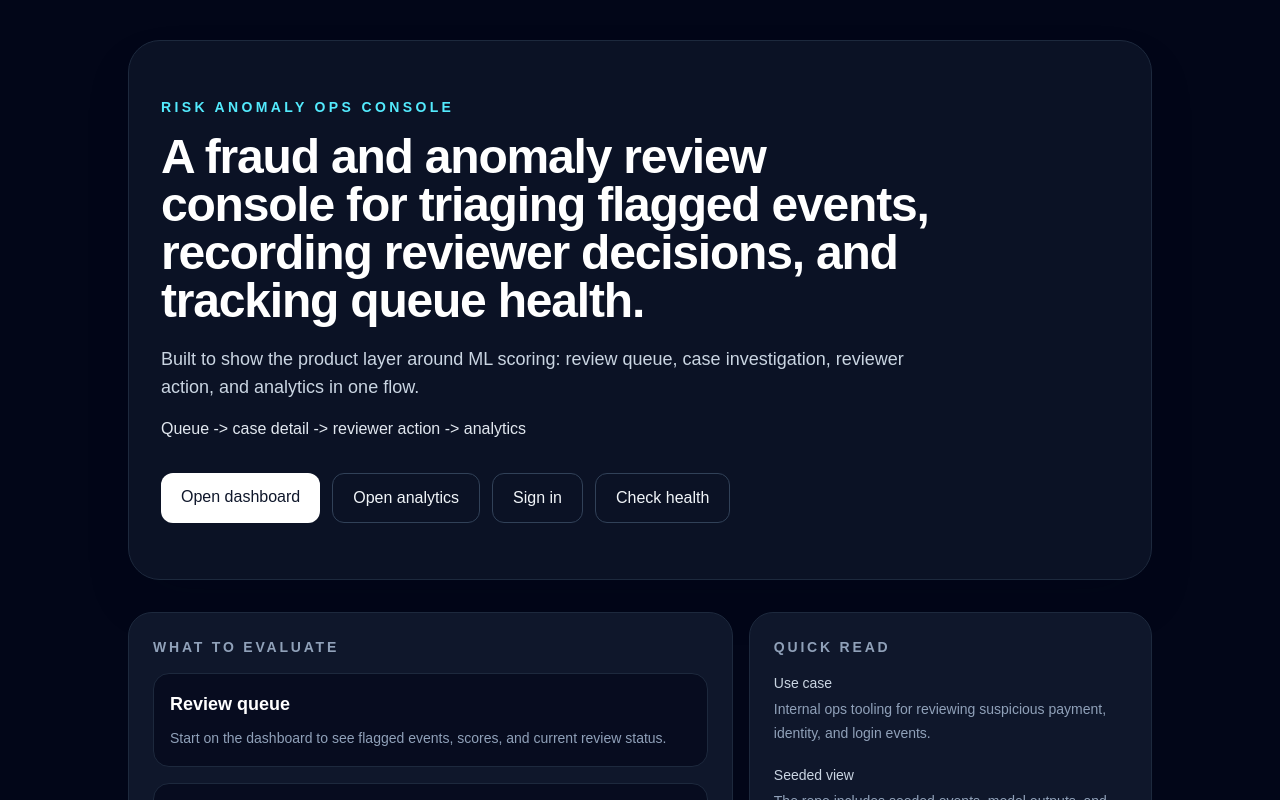
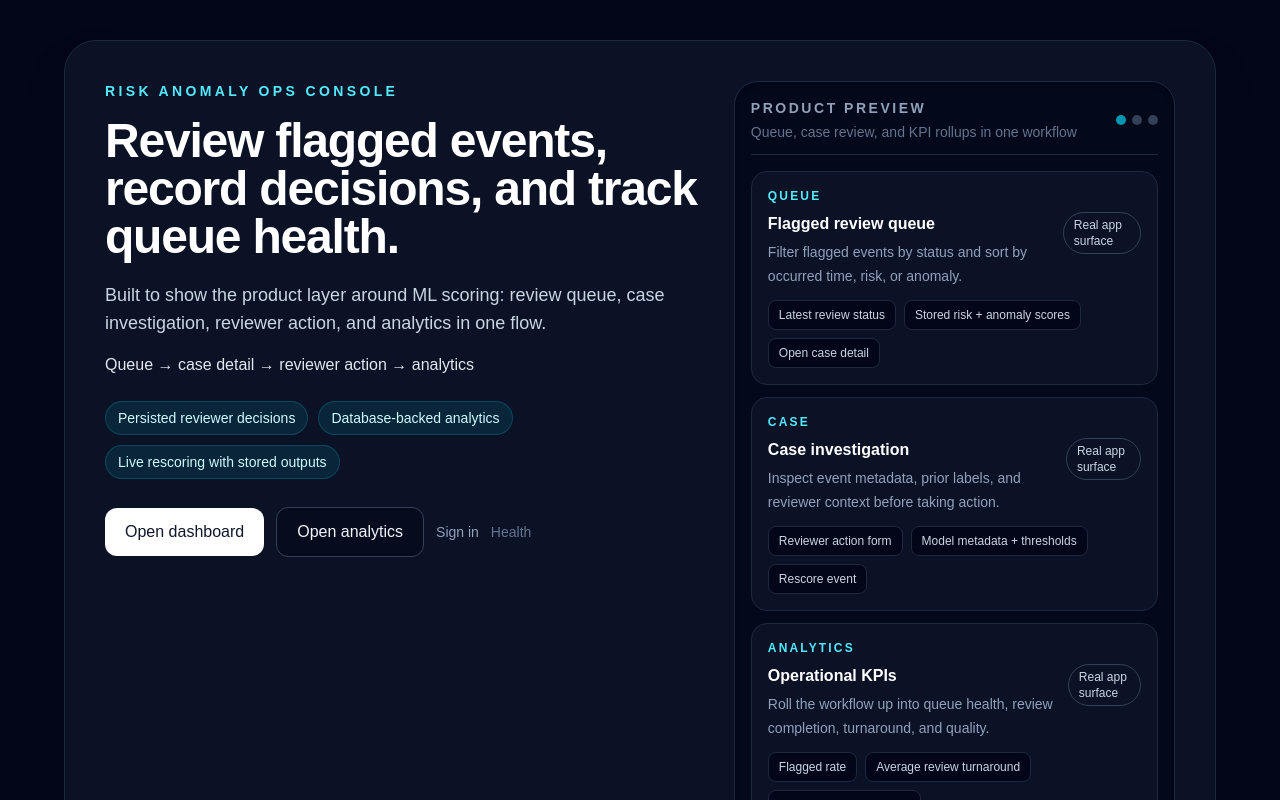
Before and after one commit to AkshajKashyap/risk-anomaly-ops-console, a Next.js app: page / in a window 1280 px wide. Shown: the top 800 px of the page. Built offline with nearby package versions, Linux system fonts and the light colour scheme.

Commit message:
Polish ops console landing page hero

```diff
--- a/app/page.tsx
+++ b/app/page.tsx
@@ -15,29 +15,66 @@ const evaluationSteps = [
   },
 ];
 
+const proofChips = [
+  "Persisted reviewer decisions",
+  "Database-backed analytics",
+  "Live rescoring with stored outputs",
+];
+
+const previewSections = [
+  {
+    eyebrow: "Queue",
+    title: "Flagged review queue",
+    detail: "Filter flagged events by status and sort by occurred time, risk, or anomaly.",
+    items: ["Latest review status", "Stored risk + anomaly scores", "Open case detail"],
+  },
+  {
+    eyebrow: "Case",
+    title: "Case investigation",
+    detail: "Inspect event metadata, prior labels, and reviewer context before taking action.",
+    items: ["Reviewer action form", "Model metadata + thresholds", "Rescore event"],
+  },
+  {
+    eyebrow: "Analytics",
+    title: "Operational KPIs",
+    detail: "Roll the workflow up into queue health, review completion, turnaround, and quality.",
+    items: ["Flagged rate", "Average review turnaround", "High-risk precision proxy"],
+  },
+];
+
 export default function HomePage() {
   return (
-    <main className="min-h-screen bg-slate-950 px-8 py-10 text-slate-100">
-      <div className="mx-auto max-w-5xl">
-        <section className="rounded-[2rem] border border-slate-800 bg-slate-900/70 px-8 py-14 shadow-2xl shadow-slate-950/30">
+    <main className="min-h-screen bg-slate-950 px-6 py-8 text-slate-100 sm:px-8 sm:py-10">
+      <div className="mx-auto max-w-6xl">
+        <section className="rounded-[2rem] border border-slate-800 bg-slate-900/70 px-6 py-8 shadow-2xl shadow-slate-950/30 sm:px-8 sm:py-10 lg:px-10">
+          <div className="grid gap-8 lg:grid-cols-[minmax(0,1.15fr)_minmax(320px,0.85fr)] lg:items-start">
             <div className="max-w-3xl">
               <p className="text-sm font-semibold uppercase tracking-[0.24em] text-cyan-300">
                 Risk Anomaly Ops Console
               </p>
               <h1 className="mt-4 text-4xl font-semibold tracking-tight text-white sm:text-5xl">
-              A fraud and anomaly review console for triaging flagged events,
-              recording reviewer decisions, and tracking queue health.
+                Review flagged events, record decisions, and track queue health.
               </h1>
               <p className="mt-5 text-base text-slate-300 sm:text-lg">
                 Built to show the product layer around ML scoring: review queue,
                 case investigation, reviewer action, and analytics in one flow.
               </p>
               <p className="mt-4 text-sm font-medium text-slate-200 sm:text-base">
-              Queue -&gt; case detail -&gt; reviewer action -&gt; analytics
+                Queue → case detail → reviewer action → analytics
               </p>
+
+              <div className="mt-6 flex flex-wrap gap-2.5">
+                {proofChips.map((chip) => (
+                  <span
+                    key={chip}
+                    className="rounded-full border border-cyan-400/20 bg-cyan-400/10 px-3 py-1.5 text-sm text-cyan-100"
+                  >
+                    {chip}
+                  </span>
+                ))}
               </div>
 
-          <div className="mt-8 flex flex-wrap gap-3">
+              <div className="mt-7 flex flex-wrap items-center gap-3">
                 <Link
                   href="/dashboard"
                   className="rounded-xl bg-white px-5 py-3 font-medium text-slate-900 transition hover:bg-slate-200"
@@ -46,26 +83,80 @@ export default function HomePage() {
                 </Link>
                 <Link
                   href="/analytics"
-              className="rounded-xl border border-slate-700 px-5 py-3 font-medium text-slate-100 transition hover:border-slate-500 hover:bg-slate-800"
+                  className="rounded-xl border border-slate-700 bg-slate-950/50 px-5 py-3 font-medium text-slate-100 transition hover:border-slate-500 hover:bg-slate-800"
                 >
                   Open analytics
                 </Link>
                 <Link
                   href="/sign-in"
-              className="rounded-xl border border-slate-700 px-5 py-3 font-medium text-slate-100 transition hover:border-slate-500 hover:bg-slate-800"
+                  className="text-sm font-medium text-slate-400 transition hover:text-slate-200"
                 >
                   Sign in
                 </Link>
                 <Link
                   href="/api/health"
-              className="rounded-xl border border-slate-700 px-5 py-3 font-medium text-slate-100 transition hover:border-slate-500 hover:bg-slate-800"
+                  className="text-sm font-medium text-slate-500 transition hover:text-slate-300"
                 >
-              Check health
+                  Health
                 </Link>
+              </div>
+            </div>
+
+            <div className="rounded-3xl border border-slate-800 bg-slate-950/80 p-4 shadow-inner shadow-slate-950/60">
+              <div className="flex items-center justify-between border-b border-slate-800 pb-3">
+                <div>
+                  <p className="text-sm font-semibold uppercase tracking-[0.18em] text-slate-400">
+                    Product preview
+                  </p>
+                  <p className="mt-1 text-sm text-slate-500">
+                    Queue, case review, and KPI rollups in one workflow
+                  </p>
+                </div>
+                <div className="flex gap-1.5">
+                  <span className="h-2.5 w-2.5 rounded-full bg-cyan-400/70" />
+                  <span className="h-2.5 w-2.5 rounded-full bg-slate-700" />
+                  <span className="h-2.5 w-2.5 rounded-full bg-slate-700" />
+                </div>
+              </div>
+
+              <div className="mt-4 space-y-3">
+                {previewSections.map((section) => (
+                  <div
+                    key={section.title}
+                    className="rounded-2xl border border-slate-800 bg-slate-900/70 p-4"
+                  >
+                    <p className="text-xs font-semibold uppercase tracking-[0.18em] text-cyan-300">
+                      {section.eyebrow}
+                    </p>
+                    <div className="mt-2 flex items-start justify-between gap-3">
+                      <div>
+                        <h2 className="text-base font-semibold text-white">{section.title}</h2>
+                        <p className="mt-1 text-sm leading-6 text-slate-400">
+                          {section.detail}
+                        </p>
+                      </div>
+                      <span className="rounded-full border border-slate-700 px-2.5 py-1 text-xs font-medium text-slate-300">
+                        Real app surface
+                      </span>
+                    </div>
+                    <div className="mt-3 flex flex-wrap gap-2">
+                      {section.items.map((item) => (
+                        <span
+                          key={item}
+                          className="rounded-lg border border-slate-800 bg-slate-950 px-2.5 py-1.5 text-xs text-slate-300"
+                        >
+                          {item}
+                        </span>
+                      ))}
+                    </div>
+                  </div>
+                ))}
+              </div>
+            </div>
           </div>
         </section>
 
-        <section className="mt-8 grid gap-4 md:grid-cols-[1.2fr_0.8fr]">
+        <section className="mt-6 grid gap-4 md:grid-cols-[1.2fr_0.8fr]">
           <div className="rounded-3xl border border-slate-800 bg-slate-900 p-6">
             <p className="text-sm font-semibold uppercase tracking-[0.2em] text-slate-400">
               What to evaluate
```
Lines whose indentation alone changed are shown as unchanged.
